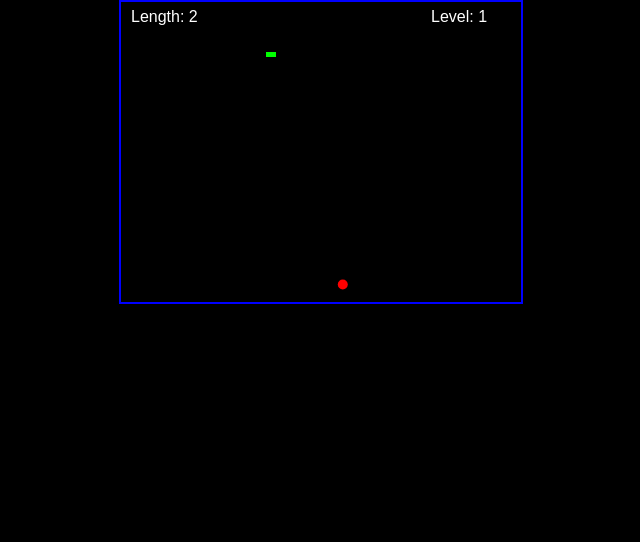
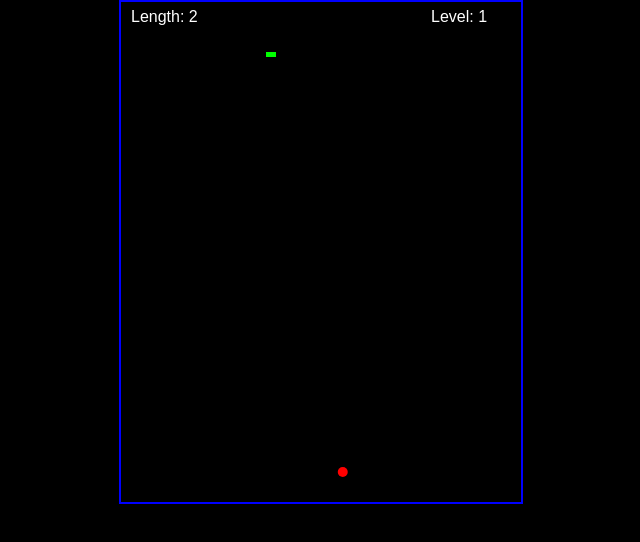
Before and after one commit to rmanley/web-games, a plain HTML site: page snake/index.html in a window 1280 px wide. Shown: the whole page, without its empty margins (319-959 px from the left). Drawn offline with Linux system fonts and the light colour scheme.

Commit message:
Increased canvas dimensions in Snake

```diff
--- a/snake/index.html
+++ b/snake/index.html
@@ -17,7 +17,7 @@
         </style>
     </head>
     <body>
-         <canvas id="canvas" width="400" height="300"></canvas>
+         <canvas id="canvas" width="400" height="500"></canvas>
          <script src="snake.js"></script>
     </body>
 </html>
```
